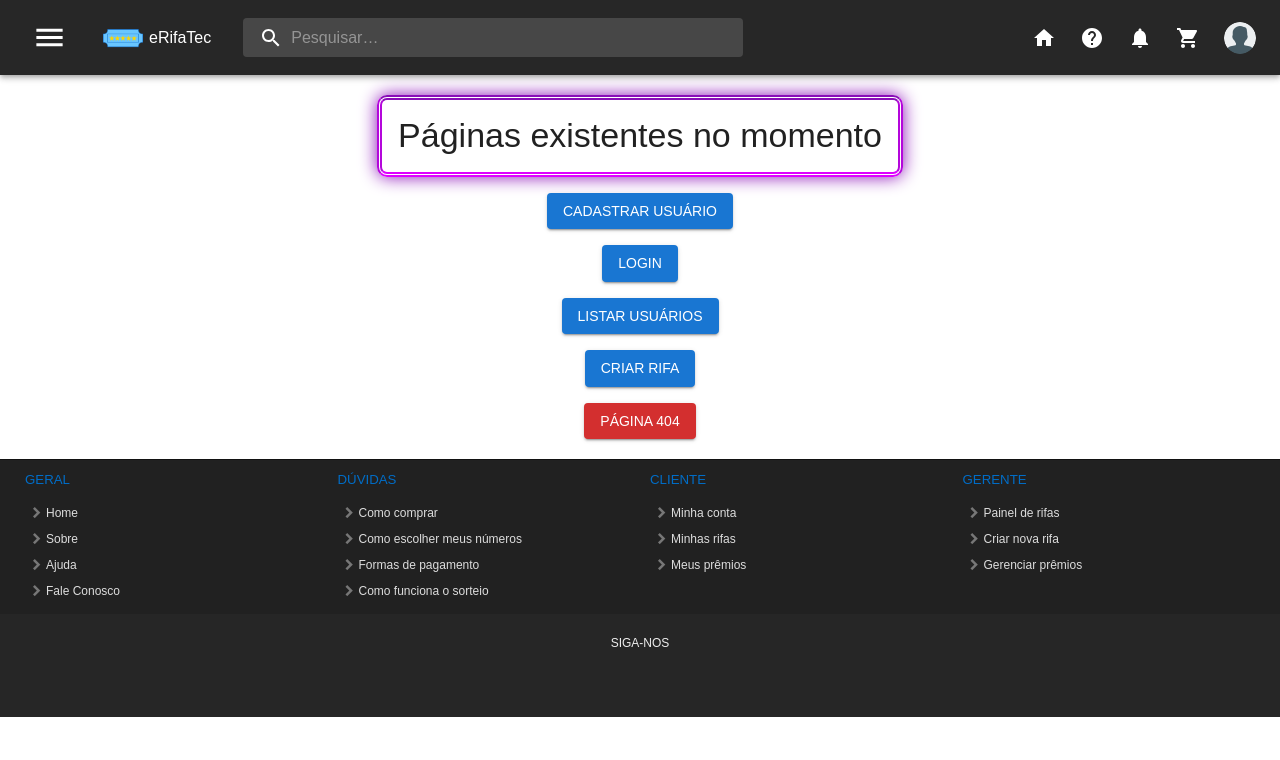
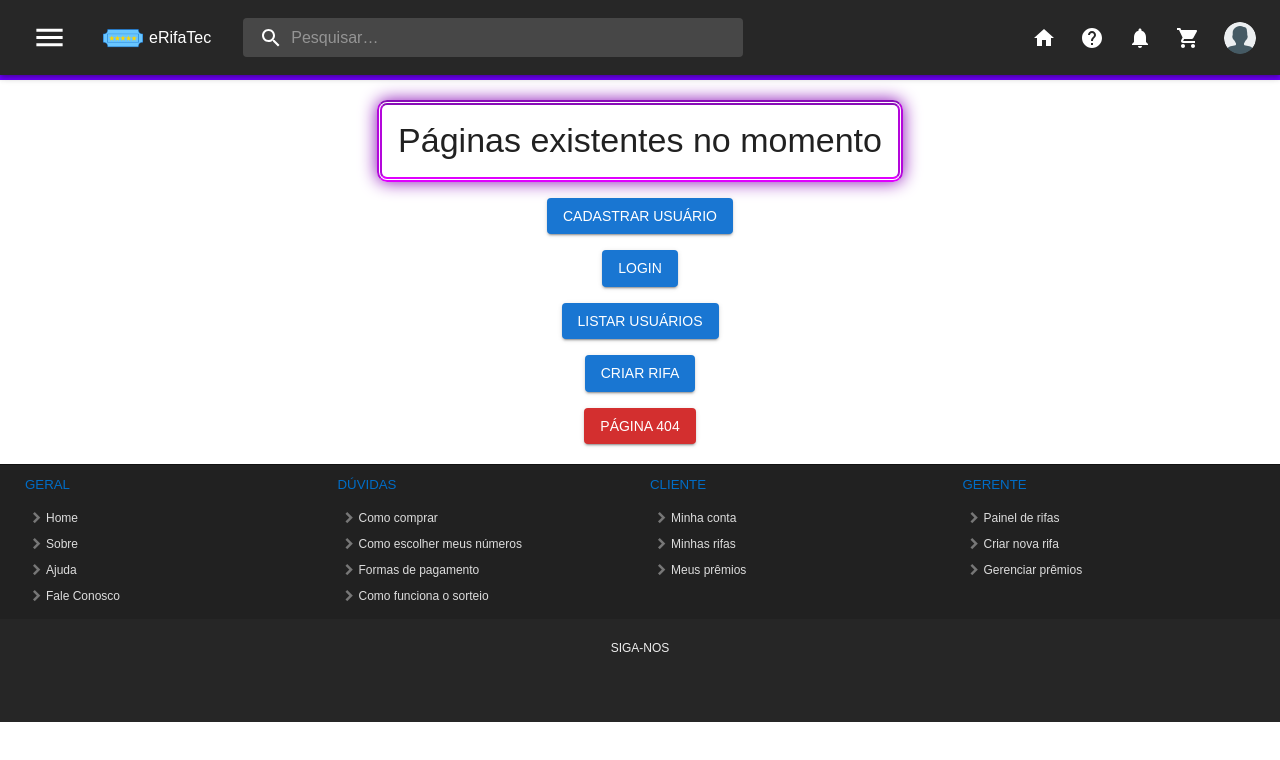
Before and after one commit to TCCMarcoLemasArthur/eRifaTec, a React (Create React App) app in the folder frontend/: page / in a window 1280 px wide. Shown: the top 760 px of the page. Built offline with nearby package versions, Linux system fonts and the light colour scheme.

Commit message:
Detalhe adicionado ao Header

```diff
--- a/frontend/src/componentes/Header.tsx
+++ b/frontend/src/componentes/Header.tsx
@@ -111,7 +111,7 @@ export default function HeaderUI() {
 
 
   return (
-    <Box sx={{ flexGrow: 1 }}>
+    <Box sx={styles.container}>
       <AppBar position="static" sx={{bgcolor: 'background.dark'}}>
         <Toolbar>
           <IconButton
--- a/frontend/src/estilos/headerStyles.ts
+++ b/frontend/src/estilos/headerStyles.ts
@@ -1,4 +1,9 @@
 const headerStyles = {
+  container: {
+    borderWidth: '5px',
+    borderBottomStyle: 'solid',
+    borderColor: 'secondary.main',
+  },
   logo: {
     width: 40,
     height: 40,
```
